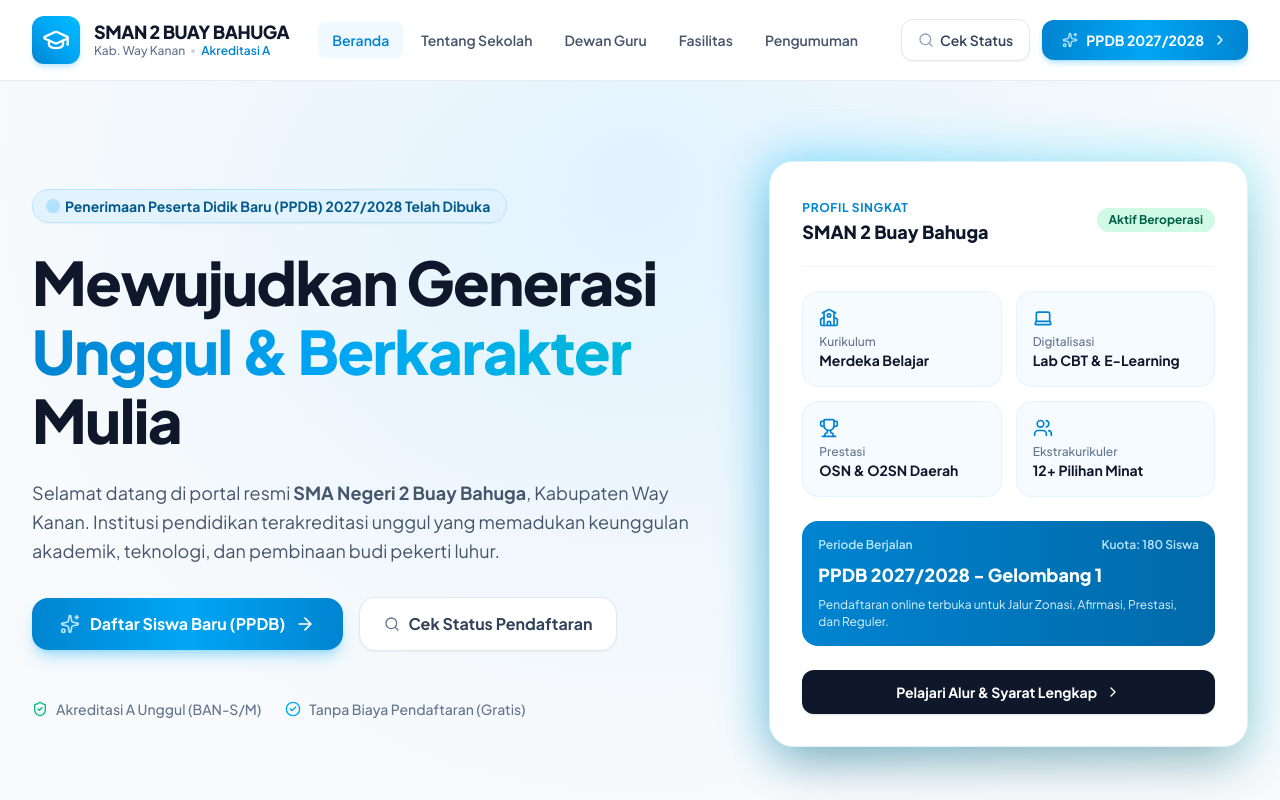
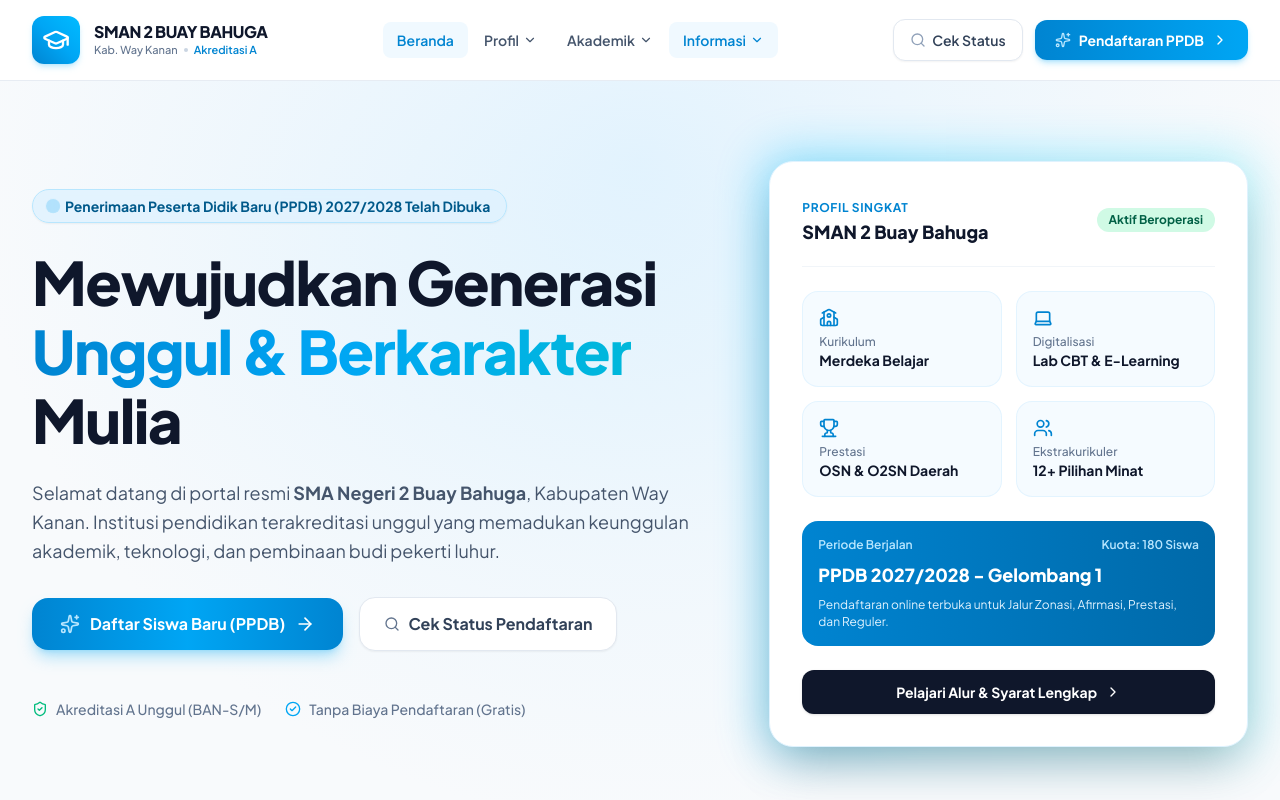
Before and after one commit to dharmamudita/smanegeri2buaybahuga, a Next.js app: page / in a window 1280 px wide. Shown: the top 800 px of the page. Built offline with nearby package versions, Linux system fonts and the light colour scheme.

Commit message:
feat(ui): redesign Navbar with hover dropdown menus for Profil, Akademik, Informasi categories

```diff
--- a/src/components/layout/Navbar.tsx
+++ b/src/components/layout/Navbar.tsx
@@ -1,52 +1,191 @@
 "use client";
 
-import { useState } from "react";
+import { useState, useRef, useEffect } from "react";
 import Link from "next/link";
 import { usePathname } from "next/navigation";
 import {
   GraduationCap,
   Menu,
   X,
+  ChevronDown,
+  ChevronRight,
+  Sparkles,
   Search,
-  Sparkles,
-  ChevronRight,
   School,
   Users,
   Building2,
-  FileText
+  FileText,
+  BookOpen,
+  Trophy,
+  Compass,
+  Phone,
+  Image,
+  CalendarDays,
+  Target,
+  LayoutList,
+  Award,
 } from "lucide-react";
 
-const NAV_LINKS = [
-  { href: "/", label: "Beranda", icon: School },
-  { href: "/tentang", label: "Tentang Sekolah", icon: School },
-  { href: "/guru", label: "Dewan Guru", icon: Users },
-  { href: "/fasilitas", label: "Fasilitas", icon: Building2 },
-  { href: "/pengumuman", label: "Pengumuman", icon: FileText },
+/* ─────────────────────── navigation structure ─────────────────────── */
+
+interface NavChild {
+  href: string;
+  label: string;
+  icon: React.ElementType;
+}
+
+interface NavItem {
+  label: string;
+  href?: string;            // direct link (no dropdown)
+  children?: NavChild[];    // dropdown items
+}
+
+const NAV_ITEMS: NavItem[] = [
+  {
+    label: "Beranda",
+    href: "/",
+  },
+  {
+    label: "Profil",
+    children: [
+      { href: "/tentang", label: "Tentang Sekolah", icon: School },
+      { href: "/tentang#visi-misi", label: "Visi & Misi", icon: Target },
+      { href: "/guru", label: "Guru & Tenaga Pendidik", icon: Users },
+      { href: "/fasilitas", label: "Fasilitas Sekolah", icon: Building2 },
+    ],
+  },
+  {
+    label: "Akademik",
+    children: [
+      { href: "/tentang#kurikulum", label: "Kurikulum Merdeka", icon: BookOpen },
+      { href: "/fasilitas#ekstrakurikuler", label: "Ekstrakurikuler", icon: Compass },
+      { href: "/pengumuman", label: "Prestasi & Agenda", icon: Trophy },
+    ],
+  },
+  {
+    label: "Informasi",
+    children: [
+      { href: "/pengumuman", label: "Pengumuman & Berita", icon: FileText },
+      { href: "/ppdb/cek-status", label: "Cek Status PPDB", icon: Search },
+      { href: "/#kontak", label: "Kontak Sekolah", icon: Phone },
+    ],
+  },
 ];
+
+/* ──────────────────── Desktop Dropdown component ──────────────────── */
+
+function DesktopDropdown({
+  item,
+  pathname,
+}: {
+  item: NavItem;
+  pathname: string;
+}) {
+  const [open, setOpen] = useState(false);
+  const timeoutRef = useRef<NodeJS.Timeout | null>(null);
+
+  const handleMouseEnter = () => {
+    if (timeoutRef.current) clearTimeout(timeoutRef.current);
+    setOpen(true);
+  };
+
+  const handleMouseLeave = () => {
+    timeoutRef.current = setTimeout(() => setOpen(false), 180);
+  };
+
+  // does any child match the current path?
+  const isChildActive = item.children?.some(
+    (c) => pathname === c.href || pathname.startsWith(c.href.split("#")[0])
+  );
+
+  return (
+    <div
+      className="relative"
+      onMouseEnter={handleMouseEnter}
+      onMouseLeave={handleMouseLeave}
+    >
+      {/* trigger */}
+      <button
+        className={`inline-flex items-center gap-1 px-3.5 py-2 rounded-lg text-sm font-semibold transition-all duration-200 ${
+          isChildActive
+            ? "text-sky-600 bg-sky-50"
+            : "text-slate-600 hover:text-sky-600 hover:bg-slate-50"
+        }`}
+      >
+        <span>{item.label}</span>
+        <ChevronDown
+          className={`w-3.5 h-3.5 transition-transform duration-200 ${
+            open ? "rotate-180" : ""
+          }`}
+        />
+      </button>
+
+      {/* dropdown panel */}
+      {open && (
+        <div className="absolute left-0 top-full pt-1.5 z-50 min-w-[220px] animate-in fade-in slide-in-from-top-1 duration-150">
+          <div className="rounded-xl bg-white border border-slate-200 shadow-xl shadow-slate-200/50 overflow-hidden py-1.5">
+            {item.children!.map((child) => {
+              const Icon = child.icon;
+              const isActive =
+                pathname === child.href ||
+                pathname.startsWith(child.href.split("#")[0]);
+
+              return (
+                <Link
+                  key={child.href}
+                  href={child.href}
+                  onClick={() => setOpen(false)}
+                  className={`flex items-center gap-3 px-4 py-2.5 text-sm transition-colors ${
+                    isActive
+                      ? "text-sky-600 bg-sky-50 font-bold"
+                      : "text-slate-700 hover:bg-sky-50/60 hover:text-sky-700"
+                  }`}
+                >
+                  <Icon
+                    className={`w-4 h-4 shrink-0 ${
+                      isActive ? "text-sky-600" : "text-slate-400"
+                    }`}
+                  />
+                  <span>{child.label}</span>
+                </Link>
+              );
+            })}
+          </div>
+        </div>
+      )}
+    </div>
+  );
+}
+
+/* ────────────────────────── main Navbar ────────────────────────── */
 
 export default function Navbar() {
   const [mobileMenuOpen, setMobileMenuOpen] = useState(false);
+  const [expandedMobileGroup, setExpandedMobileGroup] = useState<string | null>(null);
   const pathname = usePathname();
 
-  // Hide public navbar on admin pages
-  if (pathname.startsWith("/admin")) {
-    return null;
-  }
+  // hide public navbar on admin pages
+  if (pathname.startsWith("/admin")) return null;
+
+  const toggleMobileGroup = (label: string) => {
+    setExpandedMobileGroup((prev) => (prev === label ? null : label));
+  };
 
   return (
     <header className="sticky top-0 z-50 glass-nav transition-all">
       <div className="max-w-7xl mx-auto px-4 sm:px-6 lg:px-8">
         <div className="flex items-center justify-between h-20">
-          {/* Logo & School Identity */}
-          <Link href="/" className="flex items-center gap-3.5 group">
+
+          {/* ─── Logo & School Identity ─── */}
+          <Link href="/" className="flex items-center gap-3.5 group shrink-0">
             <div className="w-12 h-12 rounded-xl bg-gradient-to-tr from-sky-600 via-sky-500 to-sky-400 flex items-center justify-center text-white shadow-md shadow-sky-500/20 group-hover:scale-105 transition-transform duration-300">
               <GraduationCap className="w-7 h-7" />
             </div>
-            <div>
-              <div className="font-extrabold text-slate-900 tracking-tight text-base sm:text-lg leading-tight group-hover:text-sky-600 transition-colors">
+            <div className="hidden sm:block">
+              <div className="font-extrabold text-slate-900 tracking-tight text-base leading-tight group-hover:text-sky-600 transition-colors">
                 SMAN 2 BUAY BAHUGA
               </div>
-              <div className="text-xs font-medium text-slate-500 flex items-center gap-1.5">
+              <div className="text-[11px] font-medium text-slate-500 flex items-center gap-1.5">
                 <span>Kab. Way Kanan</span>
                 <span className="w-1 h-1 rounded-full bg-slate-300" />
                 <span className="text-sky-600 font-semibold">Akreditasi A</span>
@@ -54,47 +193,52 @@ export default function Navbar() {
             </div>
           </Link>
 
-          {/* Desktop Navigation Links */}
-          <nav className="hidden lg:flex items-center gap-1">
-            {NAV_LINKS.map((item) => {
-              const isActive = pathname === item.href;
-              return (
+          {/* ─── Desktop Navigation ─── */}
+          <nav className="hidden lg:flex items-center gap-0.5">
+            {NAV_ITEMS.map((item) =>
+              item.children ? (
+                <DesktopDropdown
+                  key={item.label}
+                  item={item}
+                  pathname={pathname}
+                />
+              ) : (
                 <Link
-                  key={item.href}
-                  href={item.href}
+                  key={item.label}
+                  href={item.href!}
                   className={`px-3.5 py-2 rounded-lg text-sm font-semibold transition-all duration-200 ${
-                    isActive
+                    pathname === item.href
                       ? "text-sky-600 bg-sky-50"
                       : "text-slate-600 hover:text-sky-600 hover:bg-slate-50"
                   }`}
                 >
                   {item.label}
                 </Link>
-              );
-            })}
+              )
+            )}
           </nav>
 
-          {/* Desktop Action CTAs */}
-          <div className="hidden lg:flex items-center gap-3">
+          {/* ─── Desktop Action CTAs ─── */}
+          <div className="hidden lg:flex items-center gap-3 shrink-0">
             <Link
               href="/ppdb/cek-status"
               className="inline-flex items-center gap-1.5 px-4 py-2.5 rounded-xl text-sm font-semibold text-slate-700 bg-white border border-slate-200 hover:border-sky-300 hover:text-sky-600 hover:bg-sky-50/50 shadow-xs transition-all"
             >
-              <Search className="w-4 h-4 text-slate-400 group-hover:text-sky-500" />
+              <Search className="w-4 h-4 text-slate-400" />
               <span>Cek Status</span>
             </Link>
 
             <Link
               href="/ppdb"
-              className="relative inline-flex items-center gap-2 px-5 py-2.5 rounded-xl text-sm font-bold text-white bg-gradient-to-r from-sky-600 via-sky-500 to-sky-600 bg-size-200 hover:bg-right shadow-md shadow-sky-500/25 hover:shadow-sky-500/35 active:scale-95 transition-all duration-300 group"
+              className="relative inline-flex items-center gap-2 px-5 py-2.5 rounded-xl text-sm font-bold text-white bg-gradient-to-r from-sky-600 via-sky-500 to-sky-600 bg-[length:200%_auto] hover:bg-right shadow-md shadow-sky-500/25 hover:shadow-sky-500/35 active:scale-95 transition-all duration-300 group"
             >
               <Sparkles className="w-4 h-4 text-sky-200 animate-pulse" />
-              <span>PPDB 2027/2028</span>
+              <span>Pendaftaran PPDB</span>
               <ChevronRight className="w-4 h-4 group-hover:translate-x-0.5 transition-transform" />
             </Link>
           </div>
 
-          {/* Mobile Menu Button */}
+          {/* ─── Mobile buttons ─── */}
           <div className="flex lg:hidden items-center gap-2">
             <Link
               href="/ppdb"
@@ -107,23 +251,27 @@ export default function Navbar() {
               className="p-2 rounded-xl text-slate-600 hover:text-slate-900 hover:bg-slate-100 transition"
               aria-label="Toggle Navigation Menu"
             >
-              {mobileMenuOpen ? <X className="w-6 h-6" /> : <Menu className="w-6 h-6" />}
+              {mobileMenuOpen ? (
+                <X className="w-6 h-6" />
+              ) : (
+                <Menu className="w-6 h-6" />
+              )}
             </button>
           </div>
         </div>
       </div>
 
-      {/* Mobile Menu Dropdown */}
+      {/* ─── Mobile Menu ─── */}
       {mobileMenuOpen && (
-        <div className="lg:hidden border-t border-slate-200 bg-white/95 backdrop-blur-xl px-4 pt-3 pb-6 space-y-2 animate-in slide-in-from-top duration-200">
-          <div className="space-y-1">
-            {NAV_LINKS.map((item) => {
-              const Icon = item.icon;
+        <div className="lg:hidden border-t border-slate-200 bg-white/95 backdrop-blur-xl px-4 pt-3 pb-6 space-y-1 animate-in slide-in-from-top duration-200">
+          {NAV_ITEMS.map((item) => {
+            // direct link
+            if (!item.children) {
               const isActive = pathname === item.href;
               return (
                 <Link
-                  key={item.href}
-                  href={item.href}
+                  key={item.label}
+                  href={item.href!}
                   onClick={() => setMobileMenuOpen(false)}
                   className={`flex items-center gap-3 px-3.5 py-2.5 rounded-xl text-sm font-medium transition ${
                     isActive
@@ -131,13 +279,67 @@ export default function Navbar() {
                       : "text-slate-700 hover:bg-slate-50"
                   }`}
                 >
-                  <Icon className={`w-5 h-5 ${isActive ? "text-sky-600" : "text-slate-400"}`} />
+                  <School
+                    className={`w-5 h-5 ${
+                      isActive ? "text-sky-600" : "text-slate-400"
+                    }`}
+                  />
                   <span>{item.label}</span>
                 </Link>
               );
-            })}
-          </div>
+            }
 
+            // collapsible group
+            const isExpanded = expandedMobileGroup === item.label;
+            return (
+              <div key={item.label}>
+                <button
+                  onClick={() => toggleMobileGroup(item.label)}
+                  className="w-full flex items-center justify-between px-3.5 py-2.5 rounded-xl text-sm font-semibold text-slate-700 hover:bg-slate-50 transition"
+                >
+                  <span>{item.label}</span>
+                  <ChevronDown
+                    className={`w-4 h-4 text-slate-400 transition-transform duration-200 ${
+                      isExpanded ? "rotate-180" : ""
+                    }`}
+                  />
+                </button>
+
+                {isExpanded && (
+                  <div className="ml-4 mt-0.5 mb-1 space-y-0.5 border-l-2 border-sky-100 pl-3">
+                    {item.children.map((child) => {
+                      const Icon = child.icon;
+                      const isActive =
+                        pathname === child.href ||
+                        pathname.startsWith(child.href.split("#")[0]);
+
+                      return (
+                        <Link
+                          key={child.href}
+                          href={child.href}
+                          onClick={() => setMobileMenuOpen(false)}
+                          className={`flex items-center gap-2.5 px-3 py-2 rounded-lg text-sm transition ${
+                            isActive
+                              ? "text-sky-600 font-bold bg-sky-50/70"
+                              : "text-slate-600 hover:text-sky-600 hover:bg-slate-50"
+                          }`}
+                        >
+                          <Icon
+                            className={`w-4 h-4 ${
+                              isActive ? "text-sky-600" : "text-slate-400"
+                            }`}
+                          />
+                          <span>{child.label}</span>
+                        </Link>
+                      );
+                    })}
+                  </div>
+                )}
+              </div>
+            );
+          })}
+
+          {/* mobile CTA buttons */}
           <div className="pt-3 border-t border-slate-100 flex flex-col gap-2">
             <Link
               href="/ppdb/cek-status"
@@ -145,15 +347,15 @@ export default function Navbar() {
               className="flex items-center justify-center gap-2 w-full py-2.5 rounded-xl text-sm font-semibold text-slate-700 bg-slate-100 hover:bg-slate-200 transition"
             >
               <Search className="w-4 h-4 text-slate-500" />
-              <span>Cek Status Pendaftaran Siswa</span>
+              <span>Cek Status Pendaftaran</span>
             </Link>
             <Link
               href="/ppdb"
               onClick={() => setMobileMenuOpen(false)}
-              className="flex items-center justify-center gap-2 w-full py-2.5 rounded-xl text-sm font-bold text-white bg-sky-600 shadow-md shadow-sky-600/20 active:scale-98 transition"
+              className="flex items-center justify-center gap-2 w-full py-2.5 rounded-xl text-sm font-bold text-white bg-sky-600 shadow-md shadow-sky-600/20 active:scale-[0.98] transition"
             >
               <Sparkles className="w-4 h-4" />
-              <span>Daftar PPDB Baru Online</span>
+              <span>Daftar PPDB Siswa Baru</span>
             </Link>
           </div>
         </div>
```
